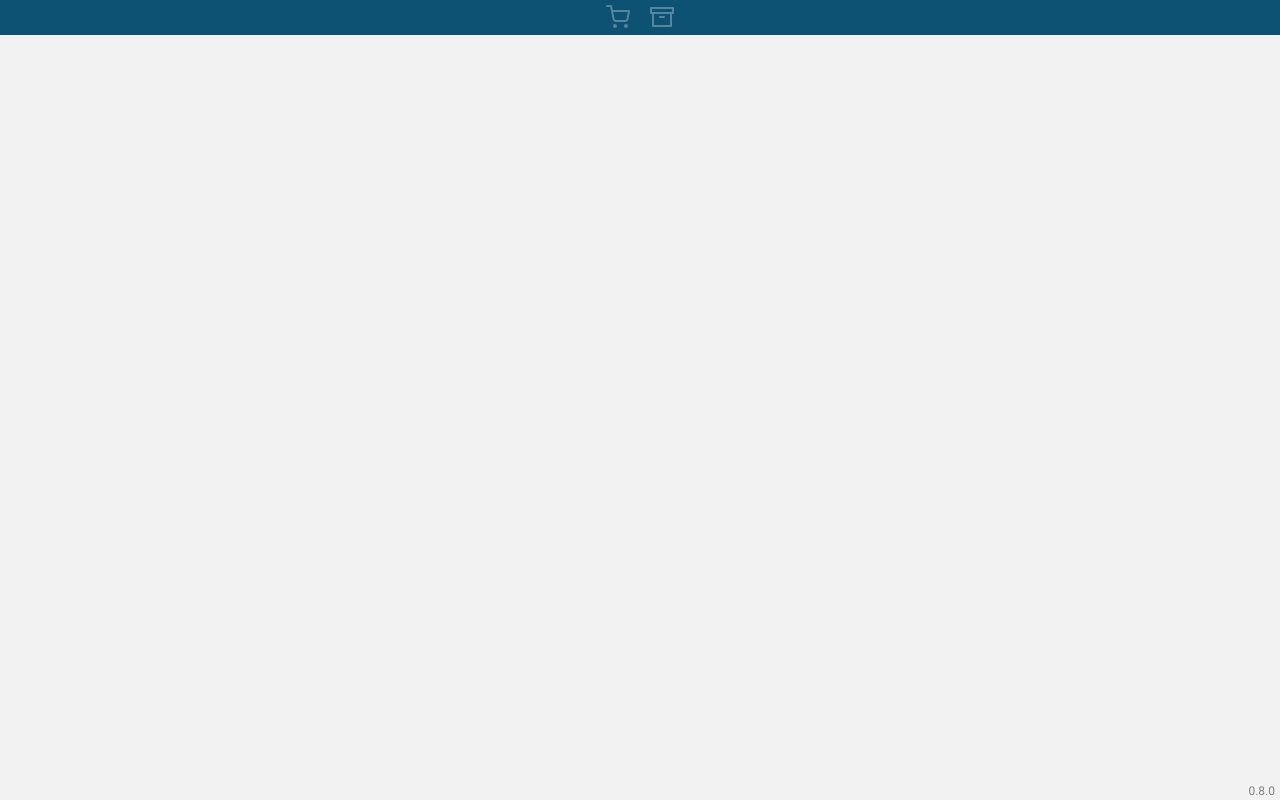
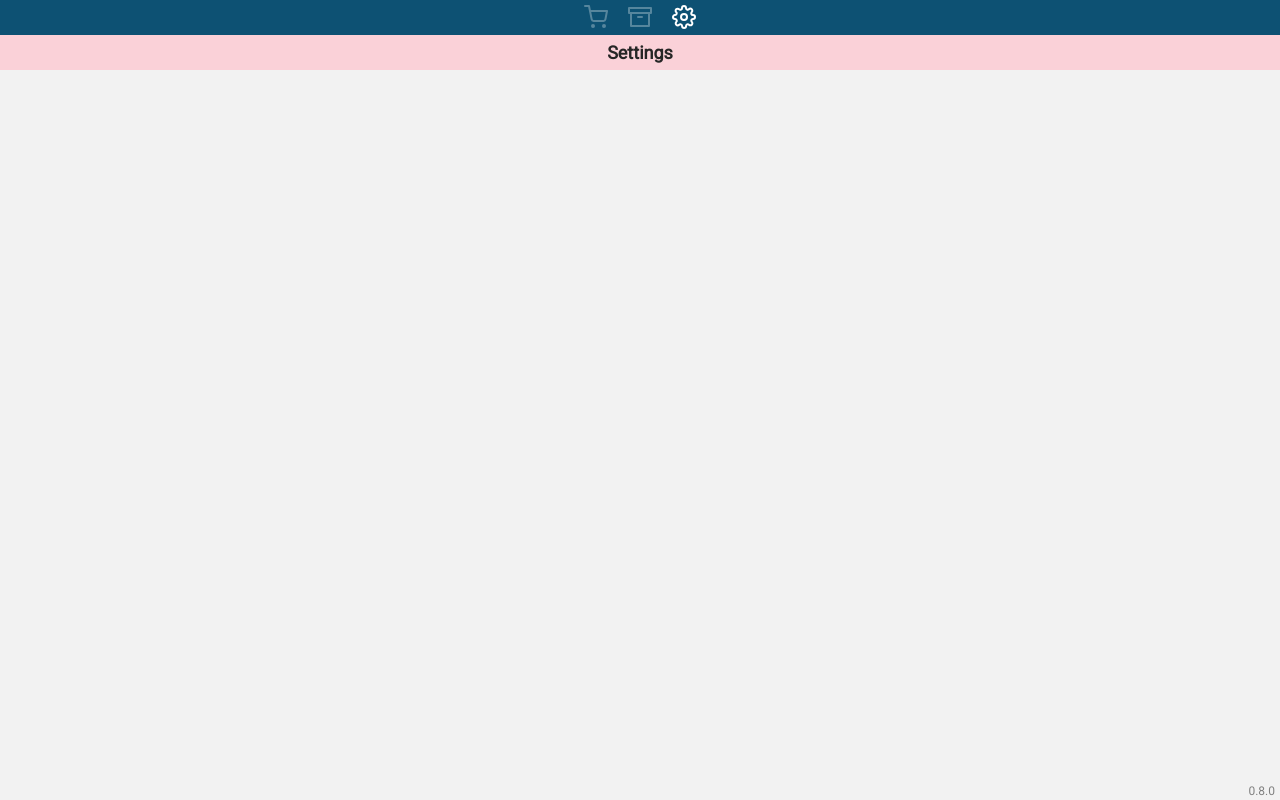
Before and after one commit to NiftyOctopus/lychee-list, a Vue app: page /settings in a window 1280 px wide. Before the commit this address had no page. Built offline with nearby package versions, Linux system fonts and the light colour scheme.

Commit message:
Added Settings view

```diff
--- a/src/App.vue
+++ b/src/App.vue
@@ -9,6 +9,10 @@
 
             <router-link to='/recipes'>
                 <img class='icon' v-bind:class="{ active: this.recipesActive }" src='./assets/icons/archive.svg'>
+            </router-link>
+
+            <router-link to='/settings'>
+                <img class='icon' v-bind:class="{ active: this.settingsActive }" src='./assets/icons/settings.svg'>
             </router-link>
         </div>
 
@@ -39,12 +43,14 @@
             groceriesActive() {
                 const route = this.$route.name
                 if(route == 'GroceryList') { return true }
-                //return this.item.recipe === 0
             },
             recipesActive() {
                 const route = this.$route.name
                 if(route == 'RecipeList') { return true }
-                //return this.item.recipe > 0
+            },
+            settingsActive() {
+                const route = this.$route.name
+                if(route == 'Settings') { return true }
             }
         },
         watch: { /*
--- a/src/router/index.ts
+++ b/src/router/index.ts
@@ -32,6 +32,9 @@ const routes = [
     }, {
         name: 'Amount', path: '/amount',
         component: () => import('../views/AmountView.vue')
+    }, {
+        name: 'Settings', path: '/settings',
+        component: () => import('../views/SettingsView.vue')
     }
 ]
 
--- /dev/null
+++ b/src/views/SettingsView.vue
@@ -0,0 +1,45 @@
+<template>
+    <div id='settings-view' class='view'>
+        <div class='view-header'>
+            <div id='view-title'>
+                <span>Settings</span>
+            </div>
+        </div>
+
+        <div>Some settings</div>
+
+        <!-- <view-footer></view-footer> -->
+    </div>
+</template>
+
+
+
+<script>
+    //import SubComponent from '../components/SubComponent'
+
+    export default {
+        name: 'settings-view',
+        components: { /* Subcomponents */ },
+        props: [/* Inputs */],
+        data() { return { /* Local variables */ }},
+        beforeCreate() {},
+        created() {},
+        mounted() {},
+        updated() {},
+        computed: { /*
+            Creates a new property
+            Updates when any dependant property changes */
+        },
+        watch: { /*
+            Watches an existing property
+            Only runs when the watched property changes */
+        },
+        methods: {}
+    }
+</script>
+
+
+
+<style scoped>
+
+</style>
```
Also changed, not shown: src/assets/icons/settings.svg (added).
